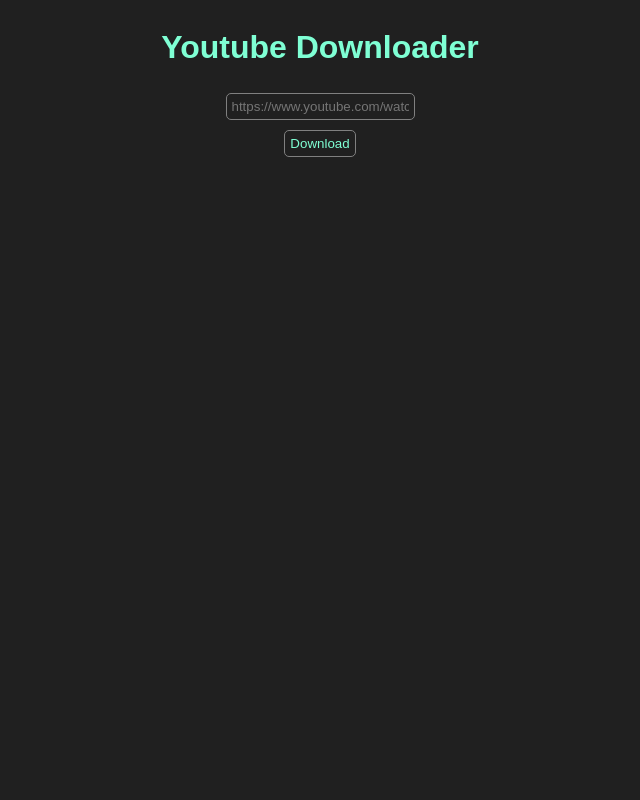
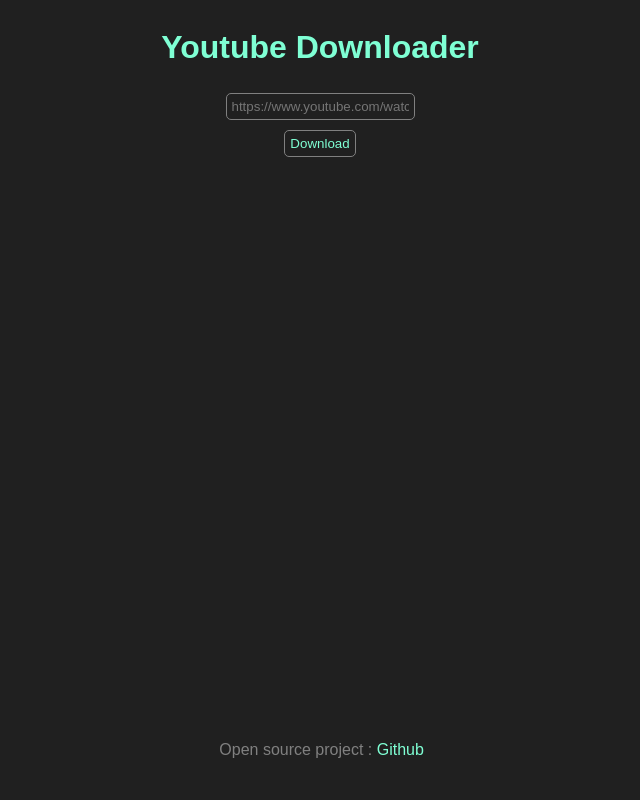
Before and after one commit to Av32000/YoutubeDownloader, a website: page index.html in a window 1280 px wide. Shown: the whole page, without its empty margins (320-960 px from the left). Drawn offline with Linux system fonts and the light colour scheme.

Commit message:
Ajout d'un lien GitHub

```diff
--- a/index.html
+++ b/index.html
@@ -39,6 +39,23 @@
       padding: 5px;
       margin: 5px;
     }
+    p{
+      color: grey;
+    }
+    a{
+      color: aquamarine;
+      text-decoration: none;
+    }
+    .footer{
+      position:absolute;
+      bottom:0;
+      width:99%;
+      height:100px;
+      display: flex;
+      align-items: center;
+      justify-content: center;
+      align-content: space-between;
+    }
   </style>
 </head>
 <body>
@@ -47,5 +64,8 @@
     <input type="url" name="url" placeholder="https://www.youtube.com/watch?v=...">
     <button id="download" type="submit">Download</button>
   </form>
+  <div class="footer">
+    <p>Open source project : <a href="https://github.com/Av32000/YoutubeDownloader">Github</a></p>
+  </div>
 </body>
 </html>
```
